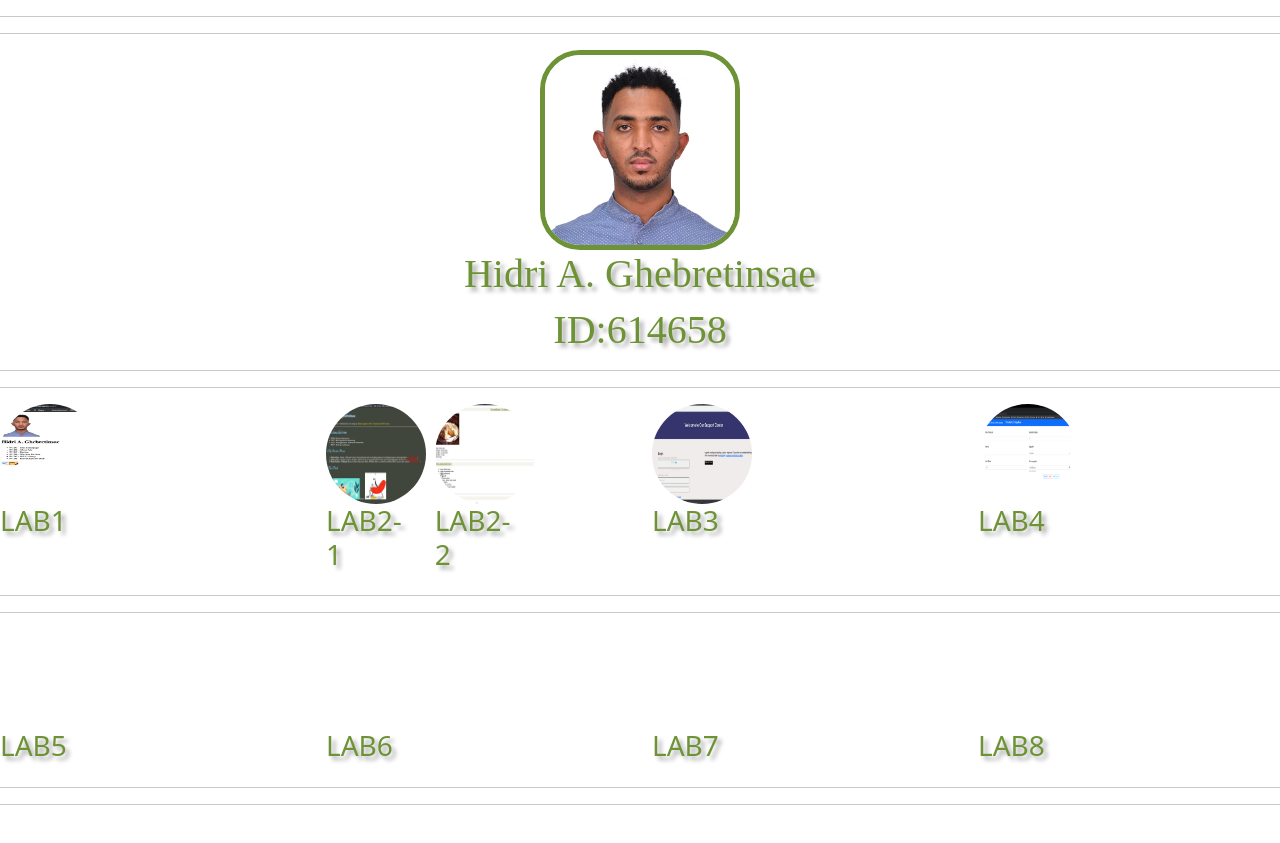
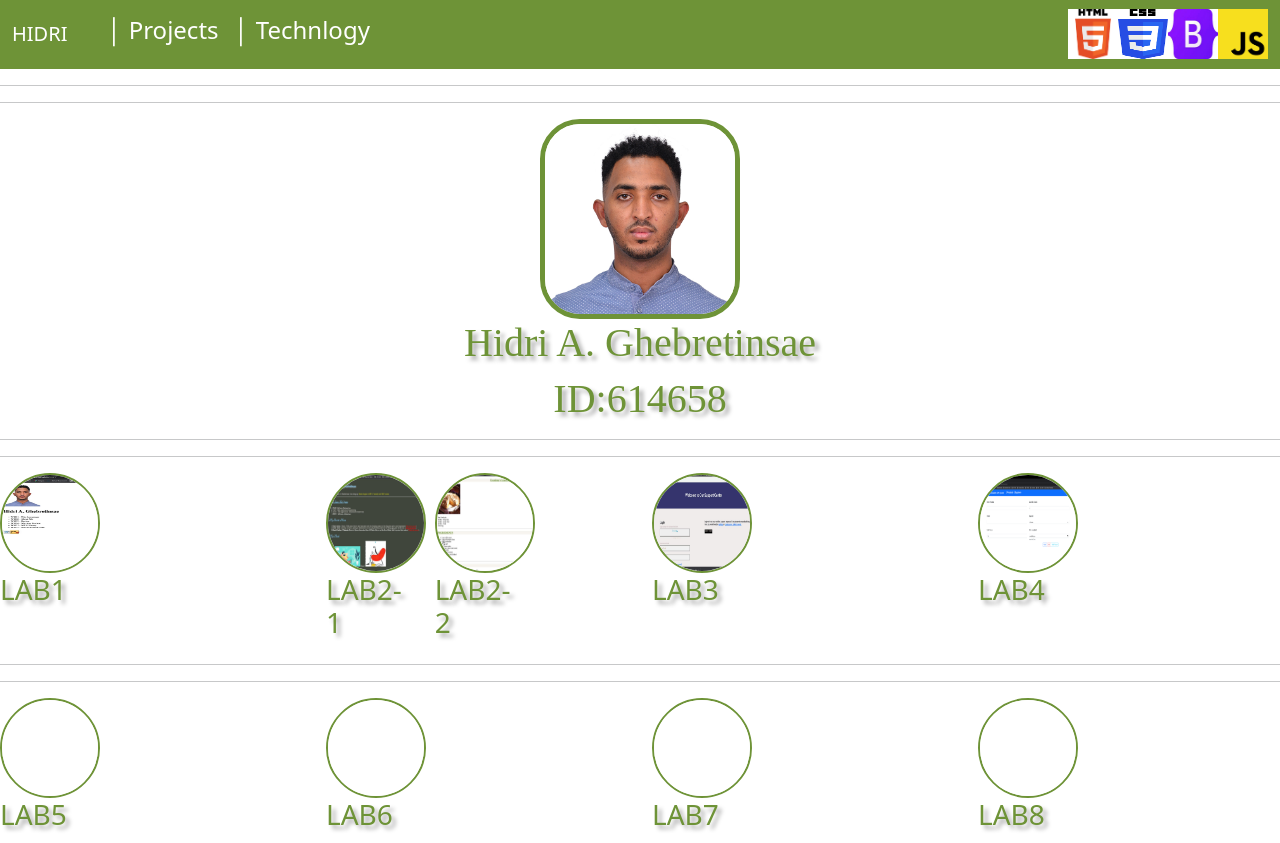
Before and after one commit to Afom25/WAPLAB, a plain HTML site: page index.html in a window 1280 px wide. Shown: the top 843 px of the page. Drawn offline with nearby package versions, Linux system fonts and the light colour scheme.

Commit message:
added the message.app

```diff
--- a/index.html
+++ b/index.html
@@ -13,6 +13,38 @@
 
 <body class="body1">
     <header>
+        <nav class="navbar navbar-expand-lg navbar-light" id="nav-main">
+            <div class="container-fluid">
+                <a class="navbar-brand" href="#" style="color: white">HIDRI</a>
+                <button class="navbar-toggler" type="button" data-bs-toggle="collapse"
+                    data-bs-target="#navbarNavDropdown" aria-controls="navbarNavDropdown" aria-expanded="false"
+                    aria-label="Toggle navigation">
+                    <span class="navbar-toggler-icon"></span>
+                </button>
+                <div class="collapse navbar-collapse" id="">
+                    <ul class="navbar-nav">
+                        <li class="nav-item"><a class="nav-link active" aria-current="page" href="#"></a> </li>
+                        <li class="nav-item"><a class="nav-link" href="#" style="color:white">
+                                <h4>│ Projects </h4>
+                            </a> </li>
+                        <li class="nav-item"> <a class="nav-link" href="#" style="color: white">
+                                <h4>│ Technlogy</h4>
+                            </a></li>
+                    </ul>
+                </div>
+                <form class="d-flex">
+
+                    <a href="" style="color: white"><img src="./images/html.png" width="50" height="50"
+                            alt="Image of Hidri"></a>
+                    <a href="." style="color: white"><img src="./images/css.png" width="50" height="50"
+                            alt="Image of Hidri"></a>
+                    <a href="" style="color: white"><img src="./images/bootstrap.jpeg" width="50" height="50"
+                            alt="Image of Hidri"></a>
+                    <a href="." style="color: white"><img src="./images/js.png" width="50" height="50"
+                            alt="Image of Hidri"></a>
+                </form>
+            </div>
+        </nav>
 
     </header>
     <hr>
@@ -131,7 +163,7 @@
         </div>
         <div class="col-md-3">
             <img src="./images/white.png" alt="Image of Hidri" id="img-hidri">
-            <h3><a href=""> LAB16</a></h3>
+            <h3><a href=""> </a></h3>
         </div>
     </div>
     <div>
--- a/style.css
+++ b/style.css
@@ -6,6 +6,7 @@
     border-radius: 50%;
     width: 100px;
     height: 100px;
+    border: 2px solid rgb(110, 147, 55);
 }
 
 #img-hidri1 {
@@ -145,3 +146,9 @@ h6 {
 button.btn btn-light {
     border-color: red;
 }
+
+#nav-main {
+
+    background: rgb(110, 147, 55);
+
+}
```
Also changed, not shown: images/bootstrap.jpeg (added), images/css.png (added), images/html.png (added), images/js.png (added).
